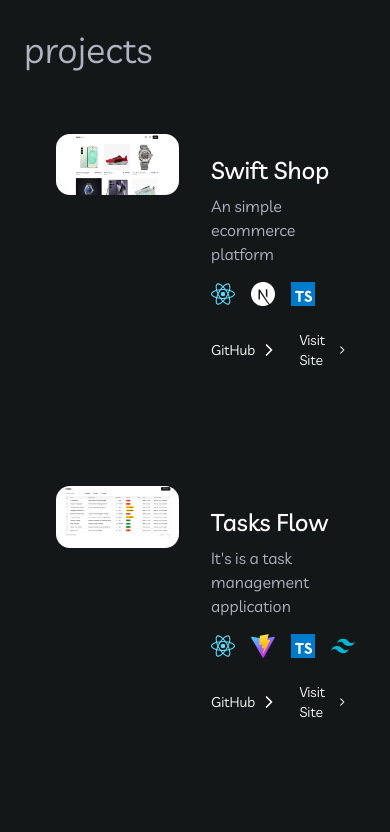
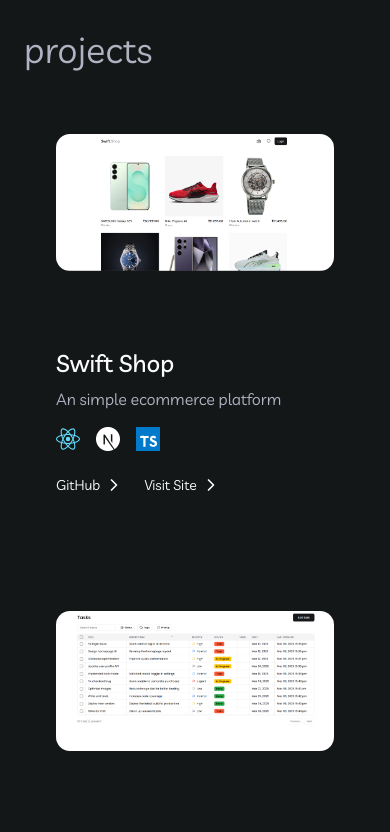
Before and after one commit to soumakk/portfolio, a Next.js app: page / in a window 390 px wide. Shown: the part 880-1712 px from the top of the page. Built offline with nearby package versions, Linux system fonts and the light colour scheme.

Commit message:
layout and link fixes

```diff
--- a/src/app/layout.tsx
+++ b/src/app/layout.tsx
@@ -25,7 +25,7 @@
 		'Dutta',
 		'Soumak Dutta',
 		'soumak dev',
-		'soumakkdev',
+		'soumakk',
 		'soumak.dev',
 		'frontend',
 		'developer',
@@ -37,7 +37,7 @@
 		'css',
 		'tailwind.css',
 	],
-	authors: [{ name: 'soumakkdev', url: 'https://github.com/soumakkdev' }],
+	authors: [{ name: 'soumak', url: 'https://github.com/soumakk' }],
 	openGraph: {
 		title: 'Soumak Dutta | Frontend Developer Portfolio',
 		description:
--- a/src/components/home/Projects.tsx
+++ b/src/components/home/Projects.tsx
@@ -20,7 +20,7 @@
 		<div className="relative p-8  group/card">
 			<div className="absolute h-full transition-all duration-200 ease-out opacity-0 scale-90 group-hover/card:scale-100 group-hover/card:opacity-100 w-full inset-0 -z-10 rounded-3xl bg-card"></div>
 
-			<div className="grid grid-cols-2 gap-8">
+			<div className="grid grid-cols-1 md:grid-cols-2 gap-8">
 				<figure>
 					<img src={project.image} alt="" className="rounded-xl mb-6" />
 				</figure>
--- a/src/components/home/Projects.utils.tsx
+++ b/src/components/home/Projects.utils.tsx
@@ -44,7 +44,7 @@
 	{
 		name: 'Nova Calendar',
 		description: 'A simple calendar app to track events, inspired by Google calender',
-		github: 'https://github.com/soumakkdev/calendar-app',
+		github: 'https://github.com/soumakk/calendar-app',
 		site: 'https://nova-calendar.netlify.app/',
 		image: '/images/nova.png',
 		techstack: [Tech.React, Tech.Vite, Tech.TypeScript, Tech.Tailwind],
@@ -52,7 +52,7 @@
 	{
 		name: 'Hue Picker',
 		description: 'A simple color picker that shows a detailed color options',
-		github: 'https://github.com/soumakkdev/color-picker',
+		github: 'https://github.com/soumakk/color-picker',
 		site: 'https://hue-picker.netlify.app/',
 		image: '/images/hue.png',
 		techstack: [Tech.React, Tech.Vite, Tech.TypeScript],
--- a/src/components/layout/Footer.tsx
+++ b/src/components/layout/Footer.tsx
@@ -1,7 +1,7 @@
 import LinkButton from '../custom/LinkButton'
 
 export const SocialLinks = {
-	Github: 'https://github.com/soumakkdev',
+	Github: 'https://github.com/soumakk',
 	LinkedIn: 'https://www.linkedin.com/in/soumakkdutta/',
 }
 
```
